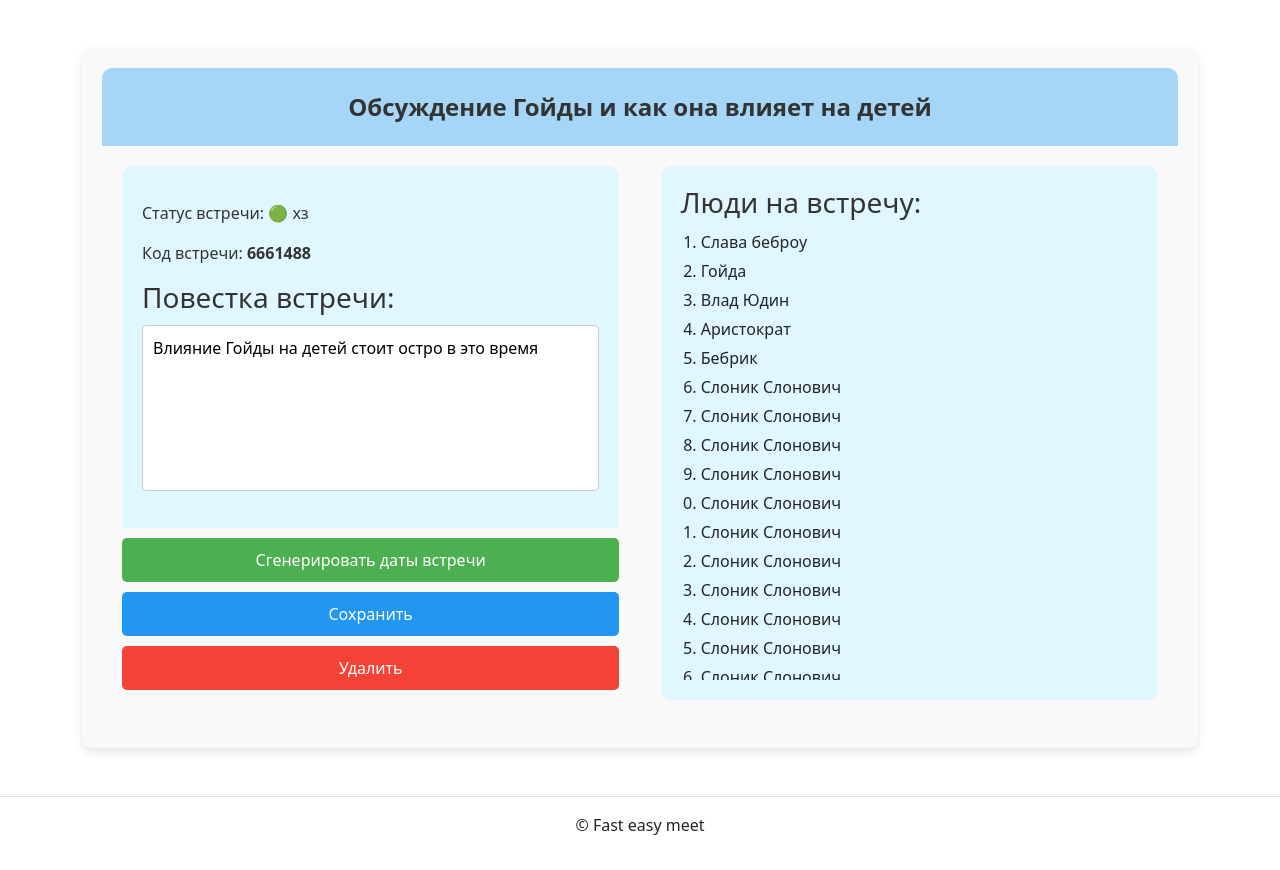
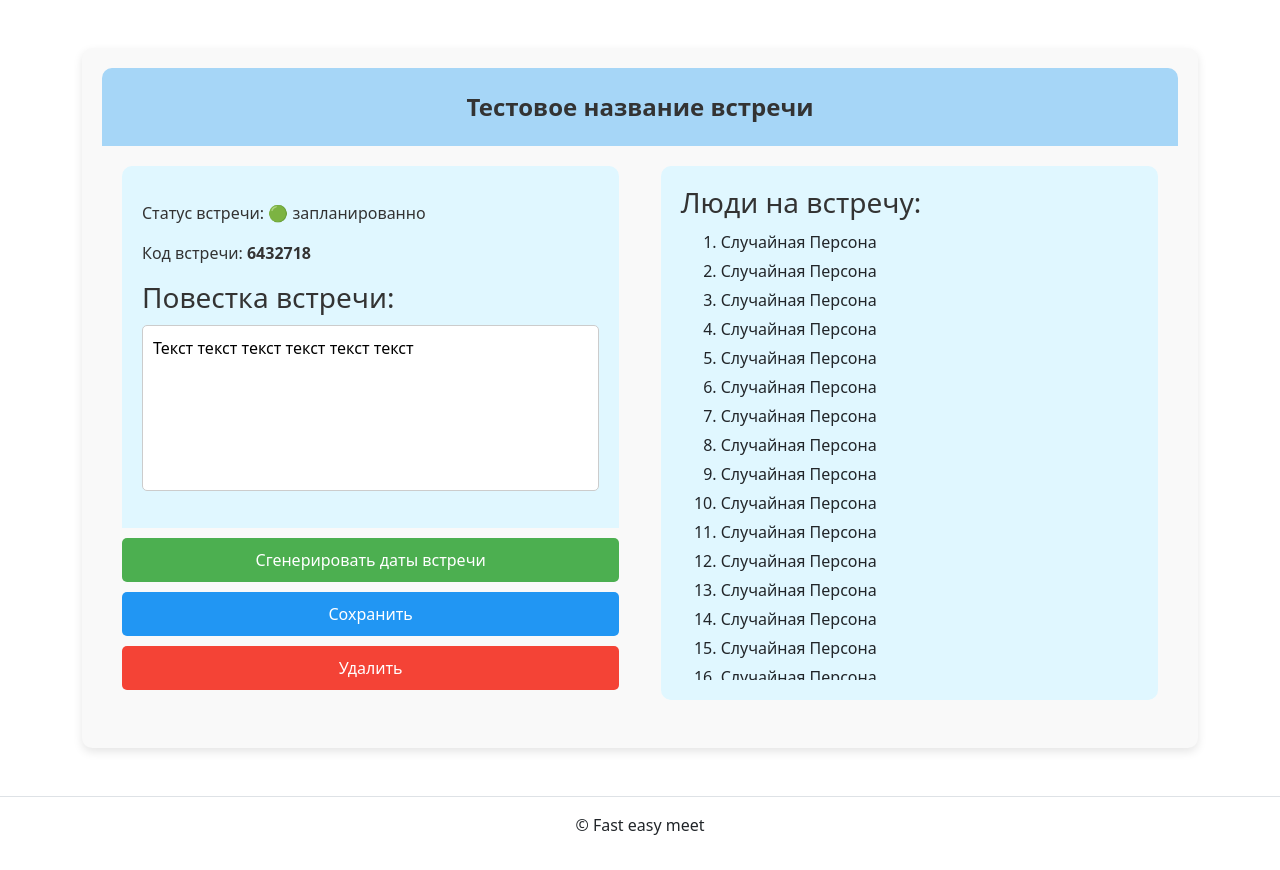
Before and after one commit to Lobanov07/Fast-Easy-Meet, a Django app: page /pages/organization_meeting/ in a window 1280 px wide. Shown: the part 56-926 px from the top of the page. Run offline with Django 3.2, Linux system fonts and the light colour scheme; some libraries are stand-ins or nearby versions.

Commit message:
fixing a visual bug

```diff
--- a/templates/pages/organization_meeting.html
+++ b/templates/pages/organization_meeting.html
@@ -71,12 +71,13 @@ textarea {
 }
 
 .right-block ol {
-    padding-left: 20px;
+    padding-left: 40px; /* Увеличен отступ слева для видимости */
     font-size: 16px;
     max-height: 450px; /* Ограничение высоты для списка */
     overflow-y: auto; /* Вертикальная прокрутка для списка */
     margin: 0; /* Убираем лишние отступы */
 }
+
 
 .right-block ol li {
     margin-bottom: 5px;
@@ -149,7 +150,7 @@ textarea {
 <div class="meeting-container">
     <!-- Шапка встречи -->
     <div class="meeting-header">
-        <input type="text" value="Обсуждение Гойды и как она влияет на детей" class="meeting-title-input">
+        <input type="text" value="Тестовое название встречи" class="meeting-title-input">
     </div>
 
     <div class="meeting-content">
@@ -157,14 +158,14 @@ textarea {
         <div class="left-block">
             <!-- Код встречи -->
             <div class="meeting-code">
-                <p>Статус встречи: 🟢 хз</p>
-                <p>Код встречи: <strong>6661488</strong></p>
+                <p>Статус встречи: 🟢 запланированно</p>
+                <p>Код встречи: <strong>6432718</strong></p>
             </div>
 
             <div class="agenda-block">
                 <h3>Повестка встречи:</h3>
                 <div class="agenda-content">
-                    <textarea style="resize: none;" placeholder="Введите повестку встречи здесь..." rows="6">Влияние Гойды на детей стоит остро в это время</textarea>
+                    <textarea style="resize: none;" placeholder="Введите повестку встречи здесь..." rows="6">Текст текст текст текст текст текст</textarea>
                 </div>
             </div>
 
@@ -180,38 +181,33 @@ textarea {
         <div class="right-block">
             <h3>Люди на встречу:</h3>
             <ol>
-                <li>Слава беброу</li>
-                <li>Гойда</li>
-                <li>Влад Юдин</li>
-                <li>Аристократ</li>
-                <li>Бебрик</li>
-                <li>Слоник Слонович</li>
-                <li>Слоник Слонович</li>
-                <li>Слоник Слонович</li>
-                <li>Слоник Слонович</li>
-                <li>Слоник Слонович</li>
-                <li>Слоник Слонович</li>
-                <li>Слоник Слонович</li>
-                <li>Слоник Слонович</li>
-                <li>Слоник Слонович</li>
-                <li>Слоник Слонович</li>
-                <li>Слоник Слонович</li>
-                <li>Слоник Слонович</li>
-                <li>Слоник Слонович</li>
-                <li>Слоник Слонович</li>
-                <li>Слоник Слонович</li>
-                <li>Слоник Слонович</li>
-                <li>Слоник Слонович</li>
-                <li>Слоник Слонович</li>
-                <li>Слоник Слонович</li>
-                <li>Слоник Слонович</li>
-                <li>Слоник Слонович</li>
-                <li>Слоник Слонович</li>
-                <li>Слоник Слонович</li>
-                <li>Слоник Слонович</li>
-                <li>Слоник Слонович</li>
+                <li>Случайная Персона</li>
+                <li>Случайная Персона</li>
+                <li>Случайная Персона</li>
+                <li>Случайная Персона</li>
+                <li>Случайная Персона</li>
+                <li>Случайная Персона</li>
+                <li>Случайная Персона</li>
+                <li>Случайная Персона</li>
+                <li>Случайная Персона</li>
+                <li>Случайная Персона</li>
+                <li>Случайная Персона</li>
+                <li>Случайная Персона</li>
+                <li>Случайная Персона</li>
+                <li>Случайная Персона</li>
+                <li>Случайная Персона</li>
+                <li>Случайная Персона</li>
+                <li>Случайная Персона</li>
+                <li>Случайная Персона</li>
+                <li>Случайная Персона</li>
+                <li>Случайная Персона</li>
+                <li>Случайная Персона</li>
+                <li>Случайная Персона</li>
+                <li>Случайная Персона</li>
+                <li>Случайная Персона</li>
+                <li>Случайная Персона</li>
 
-                <!-- Добавьте ещё людей для проверки прокрутки -->
+
             </ol>
         </div>
     </div>
```
